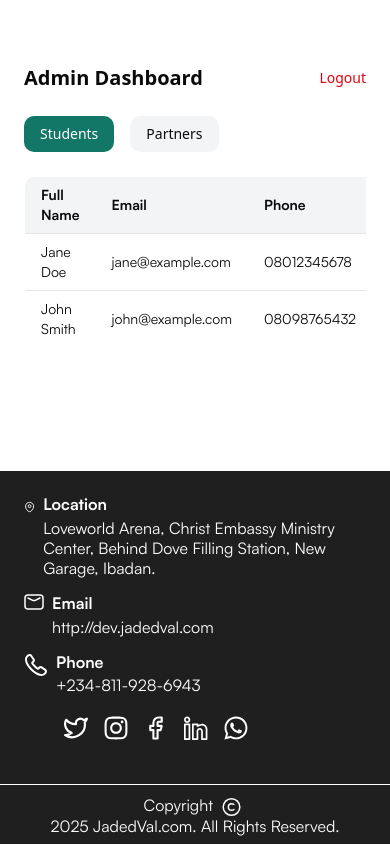
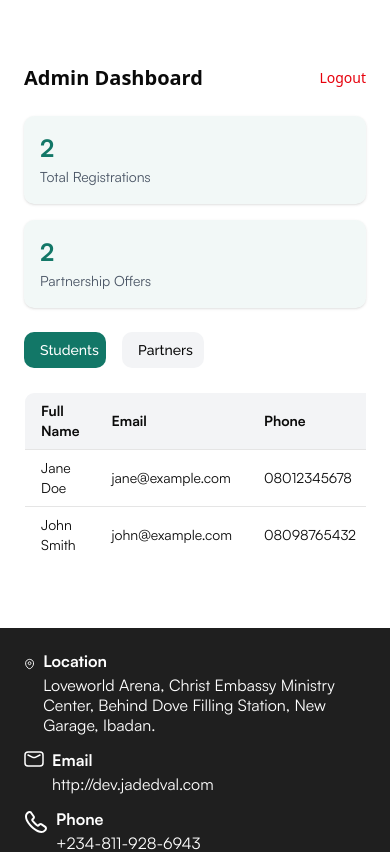
Before and after one commit to david-oj/jade_dval-redesign, a React (Vite) app: page /dashboard in a window 390 px wide. Shown: the top 852 px of the page. Built offline with nearby package versions, Linux system fonts and the light colour scheme; sample sign-in values are in the browser's storage.

Commit message:
feat: Add responsive summary stats to dashboard with styling

```diff
--- a/src/pages/Dashboard.tsx
+++ b/src/pages/Dashboard.tsx
@@ -1,6 +1,7 @@
 // pages/Dashboard.tsx
 import useAuthGuard from "@/hooks/useAuthGuard";
 import { useState } from "react";
+import { Button } from "@/components";
 
 const dummyStudents = [
   {
@@ -53,23 +54,48 @@ const Dashboard = () => {
         </button>
       </div>
 
+      {/* Summary Cards */}
+      <div className="grid grid-cols-1 sm:grid-cols-2 gap-4 mb-6">
+        <div className="bg-primary/5 p-4 rounded-lg shadow-sm">
+          <div className="font-satoshi">
+            <span className="text-2xl font-bold text-primary block">
+              {dummyStudents.length}
+            </span>
+            <span className="text-gray-600 text-sm">Total Registrations</span>
+          </div>
+        </div>
+        <div className="bg-primary/5 p-4 rounded-lg shadow-sm">
+          <div className="font-satoshi">
+            <span className="text-2xl font-bold text-primary block">
+              {dummyPartners.length}
+            </span>
+            <span className="text-gray-600 text-sm">Partnership Offers</span>
+          </div>
+        </div>
+      </div>
+
+      {/* section View toggle buttons */}
       <div className="flex gap-4 mb-6">
-        <button
+        <Button
           onClick={() => setView("students")}
-          className={`px-4 py-2 rounded-lg text-sm ${
+          className={`px-4 py-2 rounded-lg text-sm max-w-[82px] ${
             view === "students" ? "bg-primary text-white" : "bg-gray-100"
           }`}
+          bgColor=""
+          textColor=""
         >
           Students
-        </button>
-        <button
+        </Button>
+        <Button
           onClick={() => setView("partners")}
-          className={`px-4 py-2 rounded-lg text-sm ${
+          className={`px-4 py-2 rounded-lg text-sm max-w-[82px] ${
             view === "partners" ? "bg-primary text-white" : "bg-gray-100"
           }`}
+          bgColor=""
+          textColor=""
         >
           Partners
-        </button>
+        </Button>
       </div>
 
       <div className="overflow-x-auto">
```
